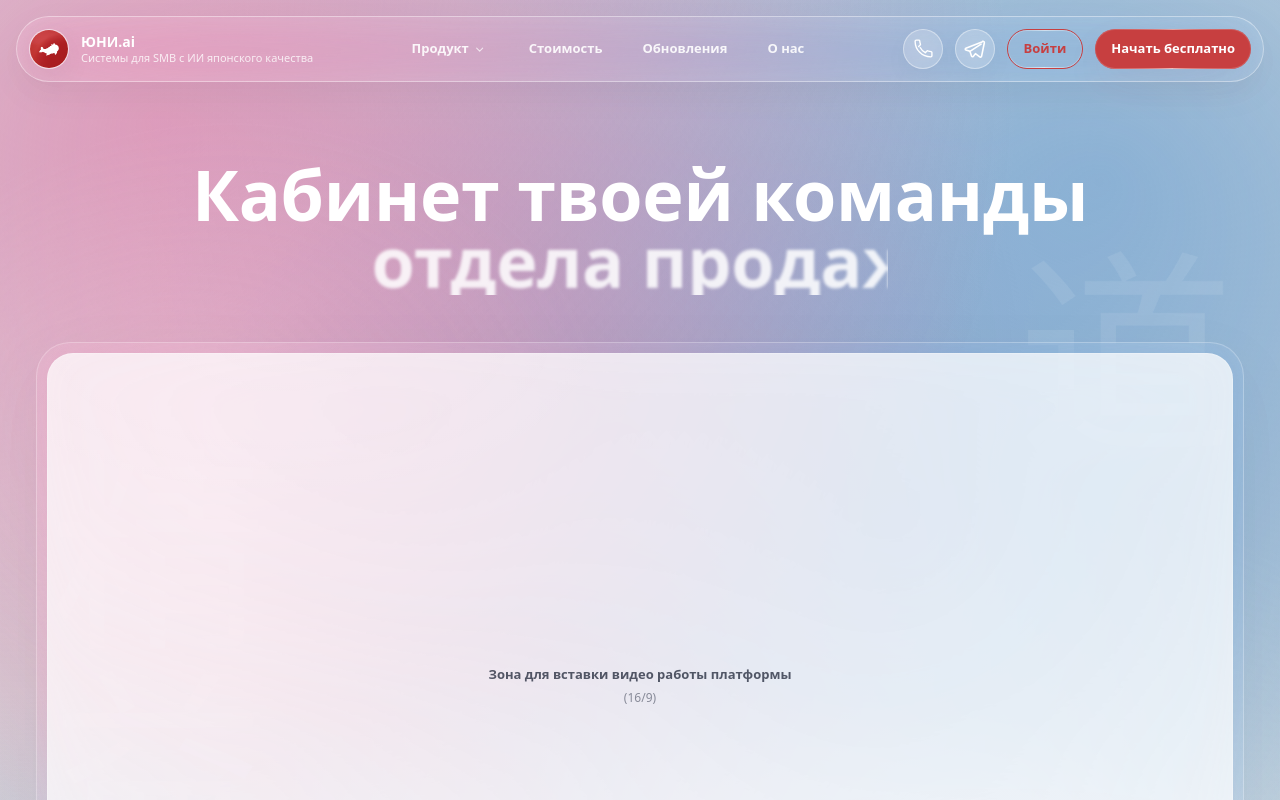
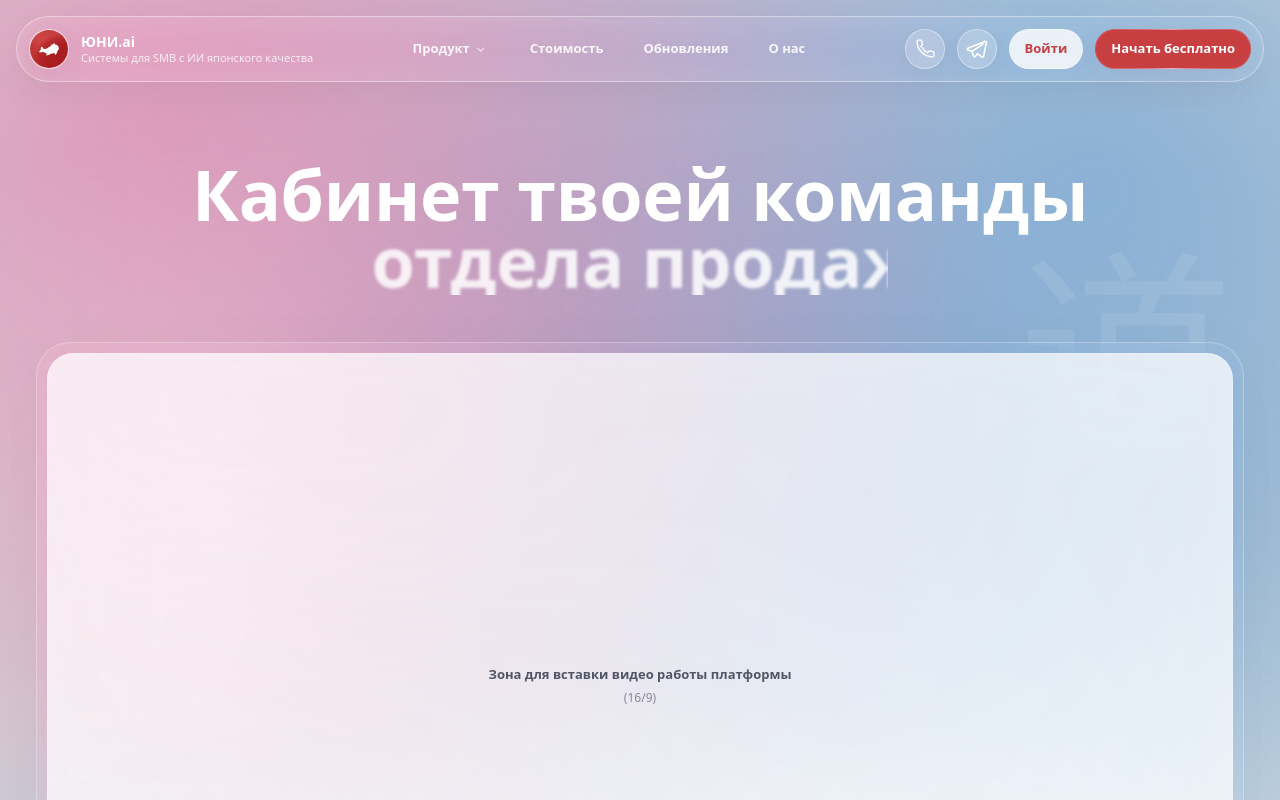
Before and after one commit to uniconsulting/uni.com, a Next.js app: page / in a window 1280 px wide. Shown: the top 800 px of the page. Built offline with nearby package versions, Linux system fonts and the light colour scheme.

Commit message:
Update Header.tsx

```diff
--- a/src/components/sections/Header.tsx
+++ b/src/components/sections/Header.tsx
@@ -211,7 +211,7 @@ export default function Header() {
 
                 <a
                   href={LINKS.login}
-                  className="lg-border inline-flex btn-login-slow h-10 place-items-center rounded-full border border-[#c73f40] bg-white/0 px-4 text-[13px] font-semibold text-[#c73f40]"
+                  className="lg-border inline-flex btn-login-slow h-10 place-items-center rounded-full bg-white/80 px-4 text-[13px] font-semibold text-[#c73f40] shadow-[0_16px_42px_rgba(199,63,64,0.05)"
                 >
                   Войти
                 </a>
```
